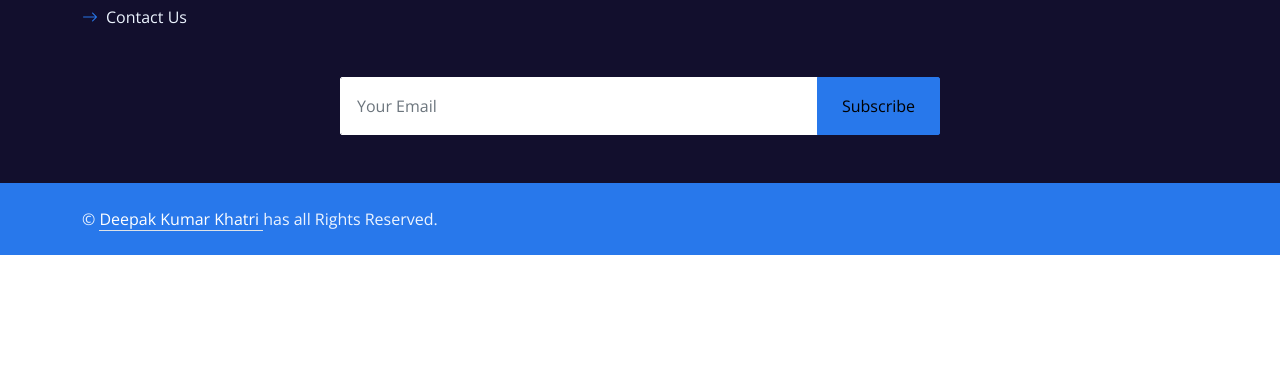
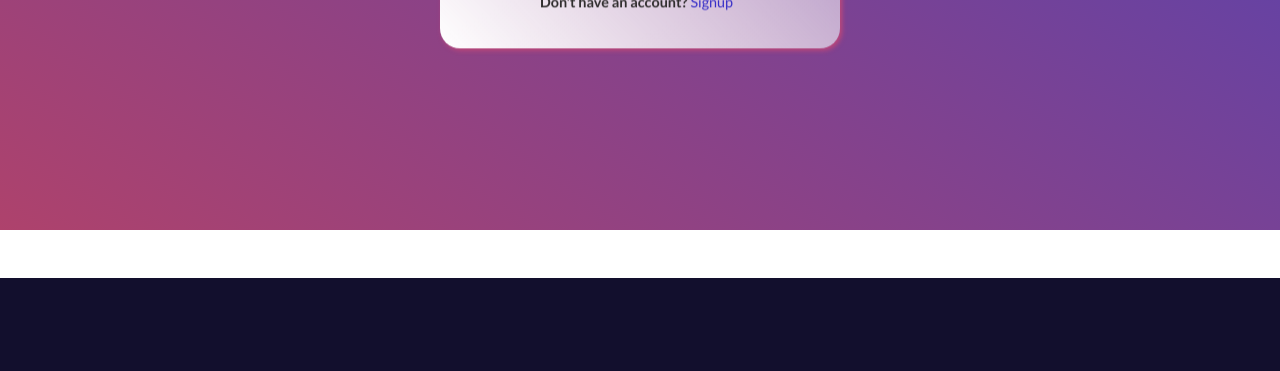
Before and after one commit to DeepakKumarKhatri/AR-Heart-Surgery-Disease-Prediction, a plain HTML site: page signin.html in a window 1280 px wide. Shown: the part 660-1031 px from the top of the page. Before the commit the page ends 915 px from the top, so only its background shows below. Drawn offline with nearby package versions, Linux system fonts and the light colour scheme; the site is published under a folder, as on GitHub Pages, so addresses that start at the root find nothing; a web font is replaced by a local one.

Commit message:
Sign In Page Improved

```diff
--- a/signin.html
+++ b/signin.html
@@ -31,9 +31,9 @@
         <link href="code/frontend/css/bootstrap.min.css" rel="stylesheet">
 
     <!-- CSS Connecting -->
-    <link rel="stylesheet" href="/AR-Heart-Surgery-Disease-Prediction/code/frontend/css/style.css">
+    <link rel="stylesheet" href="code/frontend/css/style.css">
 
-    <link rel="stylesheet" href="/AR-Heart-Surgery-Disease-Prediction/code/frontend/css/signInStyle.css">
+    <link rel="stylesheet" href="code/frontend/css/signInStyle.css">
 </head>
 <body>
 
```
